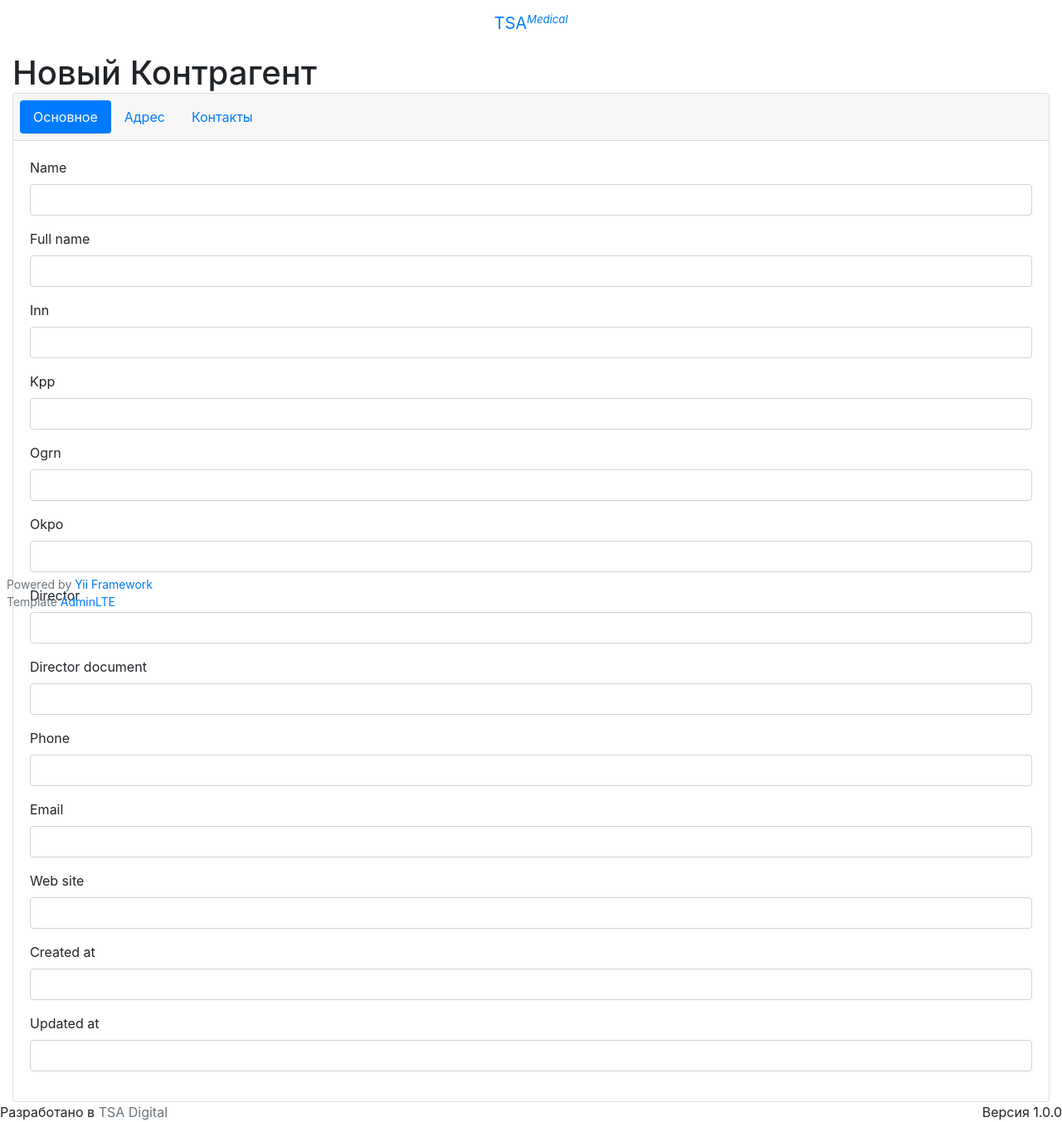
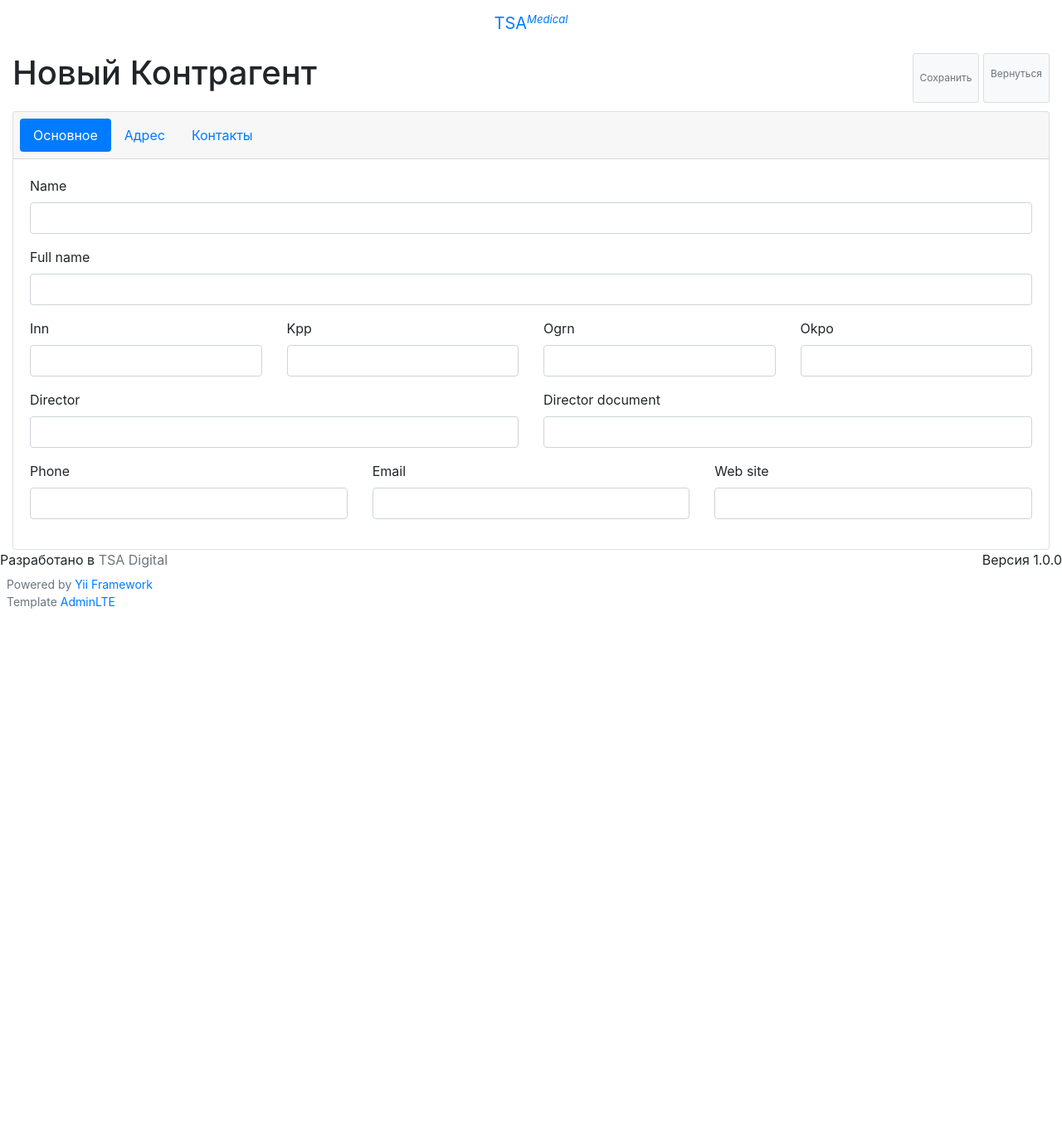
Before and after one commit to TSAdigital/tsa.medical, a Yii app: template views/counterparties/create.php in a window 1280 px wide. Shown: the part 56-1409 px from the top of the page at 83% size. After the commit the page ends 790 px from the top, so only its background shows below. Run offline with PHP 8.4 and a stand-in for Yii, Linux system fonts and the light colour scheme; the template is opened without the code that fills it, so the values that code supplies are empty; form fields are guessed from the names that the template uses; some libraries are stand-ins or nearby versions.

Commit message:
Раздел контрагенты

```diff
--- a/migrations/m220209_033540_create_counterparty_table.php
+++ b/migrations/m220209_033540_create_counterparty_table.php
@@ -3,7 +3,7 @@
 use yii\db\Migration;
 
 /**
- * Handles the creation of table `{{%counterpartie}}`.
+ * Handles the creation of table `{{%counterparty}}`.
  */
 class m220209_033540_create_counterparty_table extends Migration
 {
@@ -12,7 +12,7 @@ class m220209_033540_create_counterparty_table extends Migration
      */
     public function safeUp()
     {
-        $this->createTable('{{%counterpartie}}', [
+        $this->createTable('{{%counterparty}}', [
             'id' => $this->primaryKey(),
             'name' => $this->string()->notNull(),
             'full_name' => $this->string(),
@@ -54,6 +54,6 @@ class m220209_033540_create_counterparty_table extends Migration
      */
     public function safeDown()
     {
-        $this->dropTable('{{%counterpartie}}');
+        $this->dropTable('{{%counterparty}}');
     }
 }
--- a/models/Counterparty.php
+++ b/models/Counterparty.php
@@ -2,8 +2,8 @@
 
 namespace app\models;
 
-use Yii;
 use yii\behaviors\TimestampBehavior;
+use yii\db\ActiveRecord;
 use yii\helpers\ArrayHelper;
 
 /**
@@ -40,7 +40,7 @@ use yii\helpers\ArrayHelper;
  * @property int $created_at
  * @property int $updated_at
  */
-class Counterparty extends \yii\db\ActiveRecord
+class Counterparty extends ActiveRecord
 {
     const STATUS_INACTIVE = 9;
     const STATUS_ACTIVE = 10;
@@ -68,7 +68,7 @@ class Counterparty extends \yii\db\ActiveRecord
      */
     public static function tableName()
     {
-        return 'counterpartie';
+        return 'counterparty';
     }
 
     /**
--- a/views/counterparties/_form.php
+++ b/views/counterparties/_form.php
@@ -21,33 +21,40 @@ use yii\bootstrap4\ActiveForm;
 
             <?= $form->field($model, 'name')->textInput(['maxlength' => true]) ?>
             <?= $form->field($model, 'full_name')->textInput(['maxlength' => true]) ?>
-            <?= $form->field($model, 'inn')->textInput(['maxlength' => true]) ?>
-            <?= $form->field($model, 'kpp')->textInput(['maxlength' => true]) ?>
-            <?= $form->field($model, 'ogrn')->textInput(['maxlength' => true]) ?>
-            <?= $form->field($model, 'okpo')->textInput(['maxlength' => true]) ?>
-            <?= $form->field($model, 'director')->textInput(['maxlength' => true]) ?>
-            <?= $form->field($model, 'director_document')->textInput(['maxlength' => true]) ?>
-            <?= $form->field($model, 'phone')->textInput(['maxlength' => true]) ?>
-            <?= $form->field($model, 'email')->textInput(['maxlength' => true]) ?>
-            <?= $form->field($model, 'web_site')->textInput(['maxlength' => true]) ?>
-            <?= $form->field($model, 'created_at')->textInput() ?>
-            <?= $form->field($model, 'updated_at')->textInput() ?>
-
+            <div class="row">
+                <div class="col-md-3"><?= $form->field($model, 'inn')->textInput(['maxlength' => true]) ?></div>
+                <div class="col-md-3"><?= $form->field($model, 'kpp')->textInput(['maxlength' => true]) ?></div>
+                <div class="col-md-3"><?= $form->field($model, 'ogrn')->textInput(['maxlength' => true]) ?></div>
+                <div class="col-md-3"><?= $form->field($model, 'okpo')->textInput(['maxlength' => true]) ?></div>
+            </div>
+            <div class="row">
+                <div class="col-md-6"><?= $form->field($model, 'director')->textInput(['maxlength' => true]) ?></div>
+                <div class="col-md-6"><?= $form->field($model, 'director_document')->textInput(['maxlength' => true]) ?></div>
+            </div>
+            <div class="row">
+                <div class="col-md-4"><?= $form->field($model, 'phone')->textInput(['maxlength' => true]) ?></div>
+                <div class="col-md-4"><?= $form->field($model, 'email')->textInput(['maxlength' => true]) ?></div>
+                <div class="col-md-4"><?= $form->field($model, 'web_site')->textInput(['maxlength' => true]) ?></div>
+            </div>
         </div>
         <div class="tab-pane" id="tab2">
-
-            <?= $form->field($model, 'index')->textInput(['maxlength' => true]) ?>
-            <?= $form->field($model, 'country')->textInput(['maxlength' => true]) ?>
-            <?= $form->field($model, 'region')->textInput(['maxlength' => true]) ?>
-            <?= $form->field($model, 'district')->textInput(['maxlength' => true]) ?>
-            <?= $form->field($model, 'city')->textInput(['maxlength' => true]) ?>
-            <?= $form->field($model, 'locality')->textInput(['maxlength' => true]) ?>
-            <?= $form->field($model, 'street')->textInput(['maxlength' => true]) ?>
-            <?= $form->field($model, 'house')->textInput(['maxlength' => true]) ?>
-            <?= $form->field($model, 'body')->textInput(['maxlength' => true]) ?>
-            <?= $form->field($model, 'building')->textInput(['maxlength' => true]) ?>
-            <?= $form->field($model, 'office')->textInput(['maxlength' => true]) ?>
-
+            <div class="row">
+                <div class="col-md-3"><?= $form->field($model, 'index')->textInput(['maxlength' => true]) ?></div>
+                <div class="col-md-3"><?= $form->field($model, 'country')->textInput(['maxlength' => true]) ?></div>
+                <div class="col-md-3"><?= $form->field($model, 'region')->textInput(['maxlength' => true]) ?></div>
+                <div class="col-md-3"><?= $form->field($model, 'district')->textInput(['maxlength' => true]) ?></div>
+            </div>
+            <div class="row">
+                <div class="col-md-4"><?= $form->field($model, 'city')->textInput(['maxlength' => true]) ?></div>
+                <div class="col-md-4"><?= $form->field($model, 'locality')->textInput(['maxlength' => true]) ?></div>
+                <div class="col-md-4"><?= $form->field($model, 'street')->textInput(['maxlength' => true]) ?></div>
+            </div>
+            <div class="row">
+                <div class="col-md-3"><?= $form->field($model, 'house')->textInput(['maxlength' => true]) ?></div>
+                <div class="col-md-3"><?= $form->field($model, 'body')->textInput(['maxlength' => true]) ?></div>
+                <div class="col-md-3"><?= $form->field($model, 'building')->textInput(['maxlength' => true]) ?></div>
+                <div class="col-md-3"><?= $form->field($model, 'office')->textInput(['maxlength' => true]) ?></div>
+            </div>
         </div>
         <div class="tab-pane" id="tab3">
 
--- a/views/counterparties/create.php
+++ b/views/counterparties/create.php
@@ -3,9 +3,15 @@
 /* @var $this yii\web\View */
 /* @var $model app\models\Counterparty */
 
+use yii\helpers\Html;
+
 $this->title = 'Новый Контрагент';
 $this->params['breadcrumbs'][] = ['label' => 'Контрагенты', 'url' => ['index']];
 $this->params['breadcrumbs'][] = $this->title;
+$this->params['buttons'] = [
+    'save' => Html::submitButton('<i class="far fa-save text-green"></i>Сохранить', ['class' => 'btn btn-app', 'form'=>"counterparty"]),
+    'undo' => Html::a('<i class="far fa-arrow-alt-circle-left text-muted"></i>Вернуться', ['counterparties/index'], ['class' => 'btn btn-app'])
+];
 ?>
 
 <div class="container-fluid">
--- a/views/counterparties/update.php
+++ b/views/counterparties/update.php
@@ -3,10 +3,16 @@
 /* @var $this yii\web\View */
 /* @var $model app\models\Counterparty */
 
+use yii\helpers\Html;
+
 $this->title = 'Редактирование: ' . $model->name;
 $this->params['breadcrumbs'][] = ['label' => 'Контрагенты', 'url' => ['index']];
 $this->params['breadcrumbs'][] = ['label' => $model->name, 'url' => ['view', 'id' => $model->id]];
 $this->params['breadcrumbs'][] = 'Редактирование';
+$this->params['buttons'] = [
+    'save' => Html::submitButton('<i class="far fa-save text-green"></i>Сохранить', ['class' => 'btn btn-app', 'form'=>"counterparty"]),
+    'undo' => Html::a('<i class="far fa-arrow-alt-circle-left text-muted"></i>Вернуться', ['view', 'id' => $model->id], ['class' => 'btn btn-app'])
+];
 ?>
 
 <div class="container-fluid">
```
